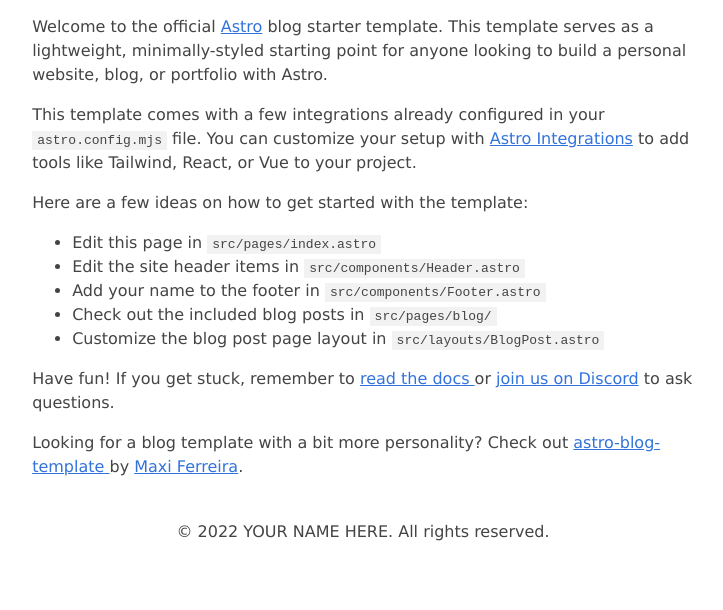
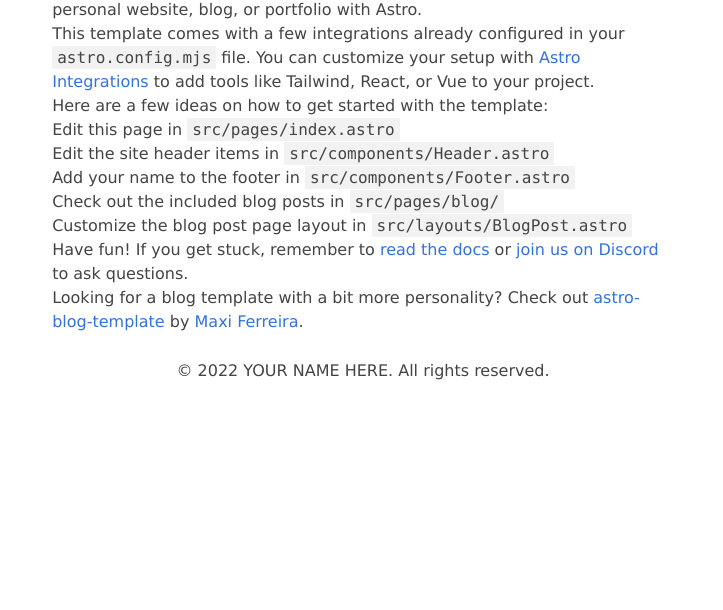
Before and after one commit to abdullah048/craftzfox-uses, an Astro site: page / in a window 1280 px wide. Shown: the part 190-800 px from the top of the page, without its empty margins (277-1000 px from the left). Built offline with nearby package versions, Linux system fonts and the light colour scheme; Astro itself is replaced by a stand-in of ours.

Commit message:
added tailwind and custom google-fonts

```diff
--- a/astro.config.mjs
+++ b/astro.config.mjs
@@ -2,9 +2,10 @@ import { defineConfig } from 'astro/config'
 import sitemap from '@astrojs/sitemap'
 import react from '@astrojs/react'
 import image from '@astrojs/image'
+import tailwind from '@astrojs/tailwind'
 
 // https://astro.build/config
 export default defineConfig({
   site: 'https://craftzfox.vercel.app',
-  integrations: [sitemap(), react(), image()]
+  integrations: [sitemap(), react(), image(), tailwind()]
 })
--- a/package.json
+++ b/package.json
@@ -15,10 +15,12 @@
     "@astrojs/react": "^1.1.4",
     "@astrojs/rss": "^1.0.1",
     "@astrojs/sitemap": "^1.0.0",
+    "@astrojs/tailwind": "^2.0.1",
     "astro": "^1.2.8",
     "eslint-plugin-astro": "^0.19.0",
     "react": "^18.0.0",
-    "react-dom": "^18.0.0"
+    "react-dom": "^18.0.0",
+    "tailwindcss": "^3.0.24"
   },
   "devDependencies": {
     "@types/react": "^18.0.20",
--- a/src/styles/global.css
+++ b/src/styles/global.css
@@ -3,6 +3,8 @@
   https://github.com/HermanMartinus/bearblog/blob/297026a877bc2ab2b3bdfbd6b9f7961c350917dd/templates/styles/blog/default.css
   License MIT: https://github.com/HermanMartinus/bearblog/blob/master/LICENSE.md
  */
+@import url('https://fonts.googleapis.com/css2?family=M+PLUS+Rounded+1c:wght@300;500;700&display=swap');
+
 body {
   font-family: Verdana, sans-serif;
   margin: auto;
--- /dev/null
+++ b/tailwind.config.cjs
@@ -0,0 +1,8 @@
+/** @type {import('tailwindcss').Config} */
+module.exports = {
+  content: ['./src/**/*.{astro,html,js,jsx,md,mdx,svelte,ts,tsx,vue}'],
+  theme: {
+    extend: {}
+  },
+  plugins: []
+}
```
Also changed, not shown: 1 other file. Lines whose indentation alone changed are shown as unchanged.
